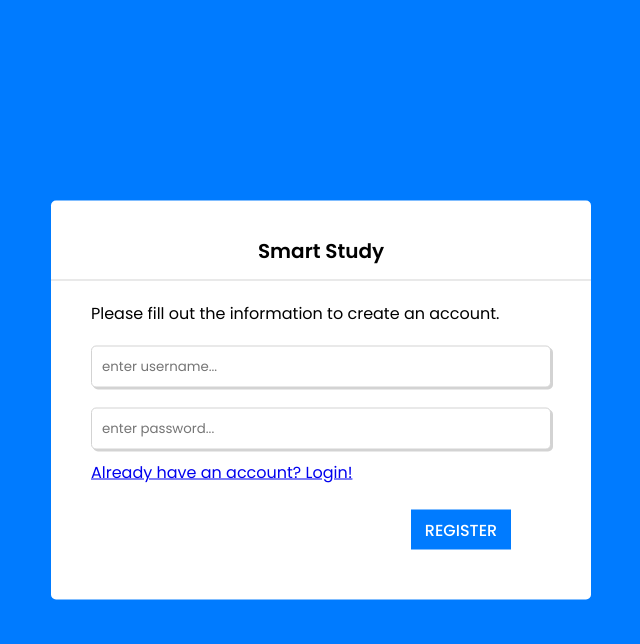
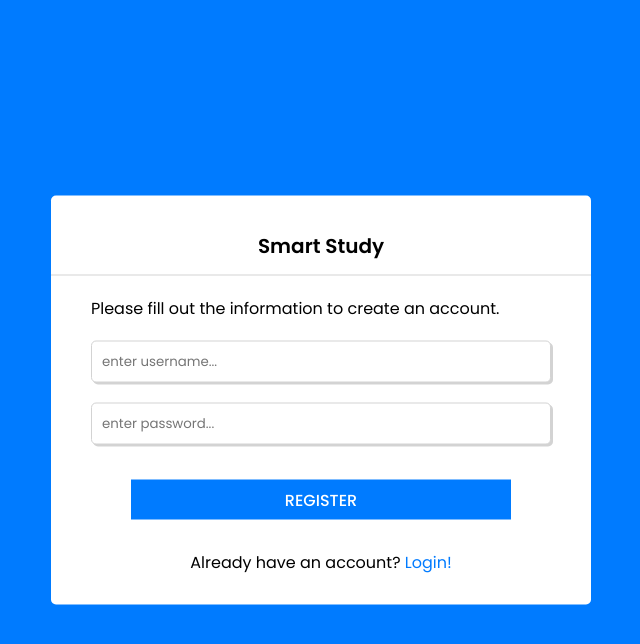
Before and after one commit to TainaMalave/cps353-math-app, a PHP site: page /php/register.php in a window 1280 px wide. Shown: the top 644 px of the page, without its empty margins (319-959 px from the left). Run offline with PHP 8.4, Linux system fonts and the light colour scheme.

Commit message:
Finish styling register page

```diff
--- a/php/register.php
+++ b/php/register.php
@@ -97,14 +97,14 @@ if ($_SERVER['REQUEST_METHOD'] == 'POST')
                     </div>
                 </div>
 
-                <!-- Link to Login page. -->
-                <div class="login-page">
-                    <a href="login.php">Already have an account? Login!</a>
-                </div>
-
                 <!-- Register Button -->
                 <div id="register-pg-btn" class="buttons">
                     <button class="register" type="submit">REGISTER</button>
+                </div>
+
+                <!-- Link to Login page. -->
+                <div class="login-page-link">
+                    <a href="login.php">Already have an account? <span>Login!</span></a>
                 </div>
             </form>
         </div>
--- a/style.css
+++ b/style.css
@@ -180,3 +180,21 @@ form {
 .create-account span {
     color: #007bff;
 }
+
+#register-pg-btn button {
+    width: 100%;
+}
+
+.login-page-link {
+    display: flex;
+    justify-content: center;
+    margin-top: 20px;
+}
+
+.login-page-link a {
+    text-decoration: none;
+    color: black;
+}
+.login-page-link span {
+    color: #007bff;
+}
```
